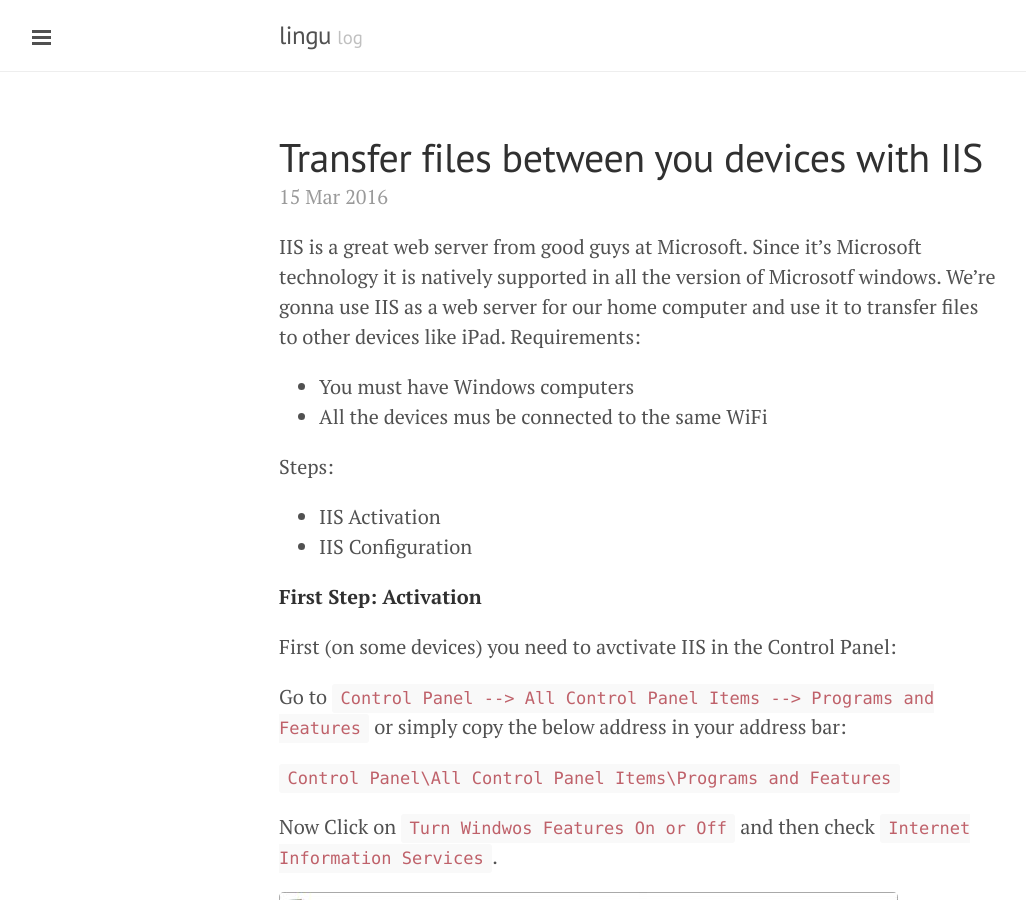
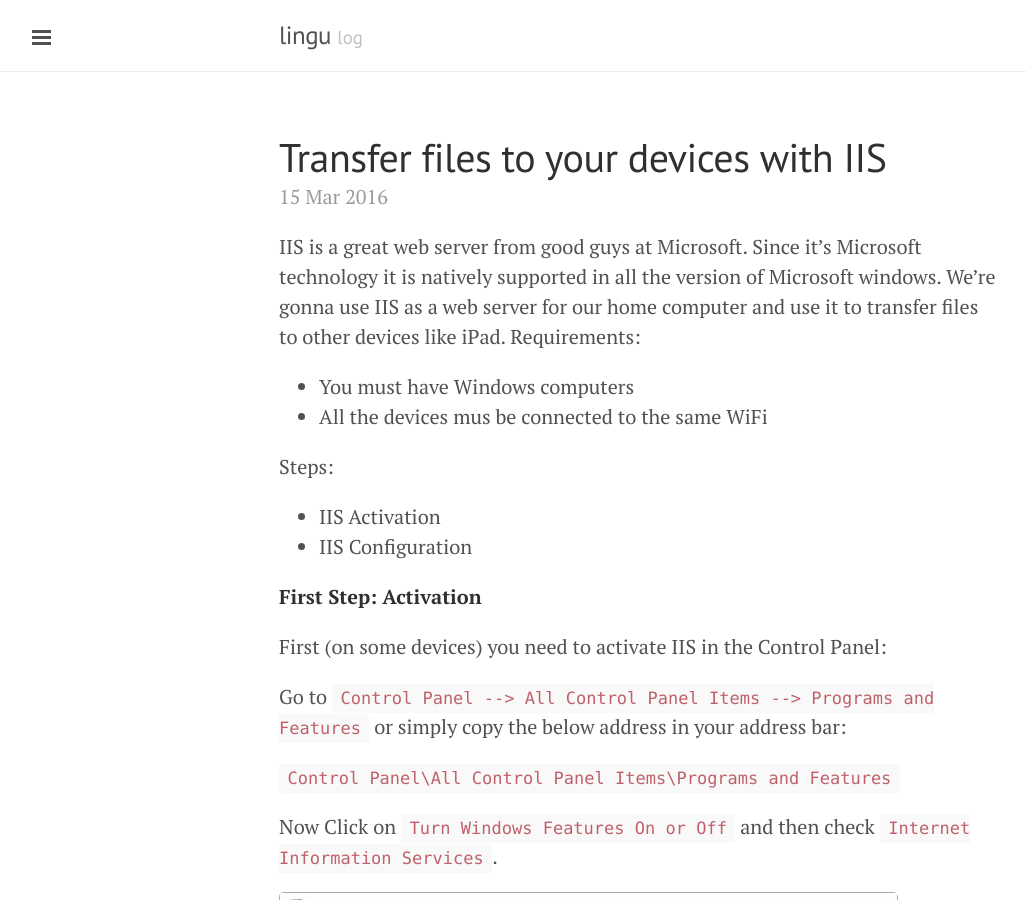
Before and after one commit to adelrblog/adelrblog.github.io, a Jekyll site: the page built from _posts/2016-03-15-transfer-files-between-you-devices-with-iis.markdown, in a window 1280 px wide and 900 px high. Shown: the whole window, without its empty margins (1-1027 px from the left). Built offline with Jekyll 4.4.1, drawn with Linux system fonts in a browser that asks for light colours.

Commit message:
Post update: Transfer files between you devices with IIS

```diff
--- a/_posts/2016-03-15-transfer-files-between-you-devices-with-iis.markdown
+++ b/_posts/2016-03-15-transfer-files-between-you-devices-with-iis.markdown
@@ -1,9 +1,9 @@
 ---
 published: true
-title: Transfer files between you devices with IIS
+title: Transfer files to your devices with IIS
 layout: post
 ---
-IIS is a great web server from good guys at Microsoft. Since it's Microsoft technology it is natively supported in all the version of Microsotf windows. We're gonna use IIS as a web server for our home computer and use it to transfer files to other devices like iPad.
+IIS is a great web server from good guys at Microsoft. Since it's Microsoft technology it is natively supported in all the version of Microsoft windows. We're gonna use IIS as a web server for our home computer and use it to transfer files to other devices like iPad.
 Requirements:
 
  - You must have Windows computers
@@ -16,13 +16,13 @@
 
 **First Step: Activation**
 
-First (on some devices) you need to avctivate IIS in the Control Panel:
+First (on some devices) you need to activate IIS in the Control Panel:
 
 Go to `` Control Panel --> All Control Panel Items --> Programs and Features`` or simply copy the below address in your address bar:
 
 ``Control Panel\All Control Panel Items\Programs and Features``
 
-Now Click on ``Turn Windwos Features On or Off`` and then check ``Internet Information Services``.
+Now Click on ``Turn Windows Features On or Off`` and then check ``Internet Information Services``.
 
 ![IIS](http://blog.adelr.ir/images/IIS.JPG)
 
```
